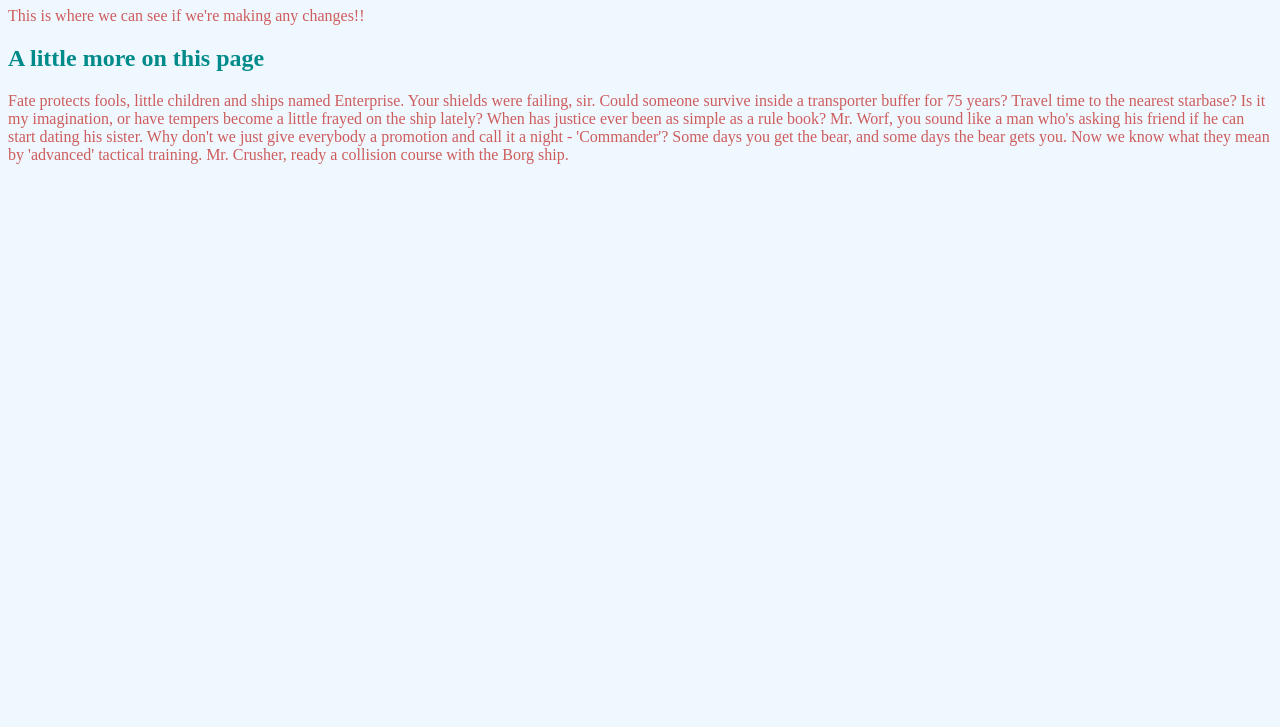
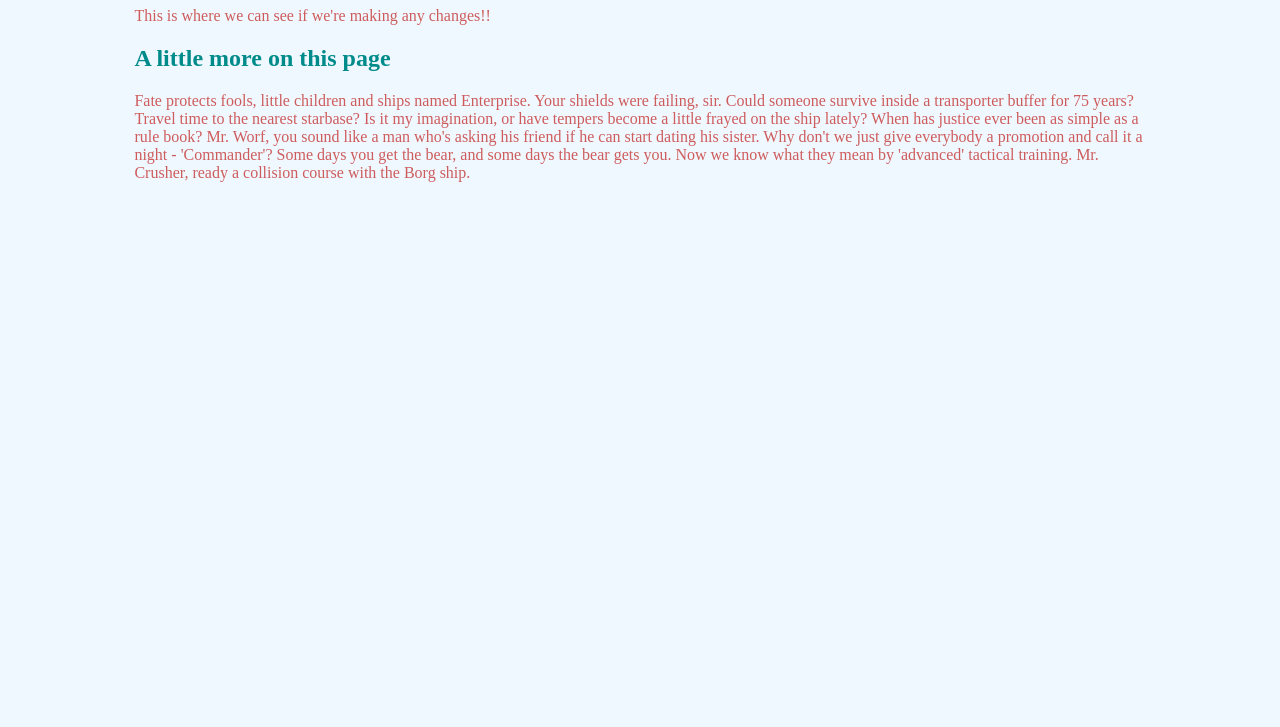
Before and after one commit to loukitzanna/website-for-demo, a plain HTML site: page index.html in a window 1280 px wide. Shown: the part 73-800 px from the top of the page. Drawn offline with Linux system fonts and the light colour scheme.

Commit message:
add container

```diff
--- a/index.html
+++ b/index.html
@@ -6,12 +6,15 @@
 	<title></title>
 </head>
 <body>
+	<div class = "container">
 
-<h1>Hello World!</h1>
-<p>This is where we can see if we're making any changes!!</p>
 
-<h2> A little more on this page</h2>
+	<h1>Hello World!</h1>
+	<p>This is where we can see if we're making any changes!!</p>
 
-<p>Fate protects fools, little children and ships named Enterprise. Your shields were failing, sir. Could someone survive inside a transporter buffer for 75 years? Travel time to the nearest starbase? Is it my imagination, or have tempers become a little frayed on the ship lately? When has justice ever been as simple as a rule book? Mr. Worf, you sound like a man who's asking his friend if he can start dating his sister. Why don't we just give everybody a promotion and call it a night - 'Commander'? Some days you get the bear, and some days the bear gets you. Now we know what they mean by 'advanced' tactical training. Mr. Crusher, ready a collision course with the Borg ship.</p>
+	<h2> A little more on this page</h2>
+
+	<p>Fate protects fools, little children and ships named Enterprise. Your shields were failing, sir. Could someone survive inside a transporter buffer for 75 years? Travel time to the nearest starbase? Is it my imagination, or have tempers become a little frayed on the ship lately? When has justice ever been as simple as a rule book? Mr. Worf, you sound like a man who's asking his friend if he can start dating his sister. Why don't we just give everybody a promotion and call it a night - 'Commander'? Some days you get the bear, and some days the bear gets you. Now we know what they mean by 'advanced' tactical training. Mr. Crusher, ready a collision course with the Borg ship.</p>
+	</div>
 </body>
 </html>
--- a/style.css
+++ b/style.css
@@ -8,3 +8,11 @@ h1, p{
 h2{
     color:darkcyan;
 }
+
+.container {
+    position: relative;
+    width: 80%;
+    max-width: 1280px;
+    margin: 0 auto;
+    padding: 0;
+}
```
